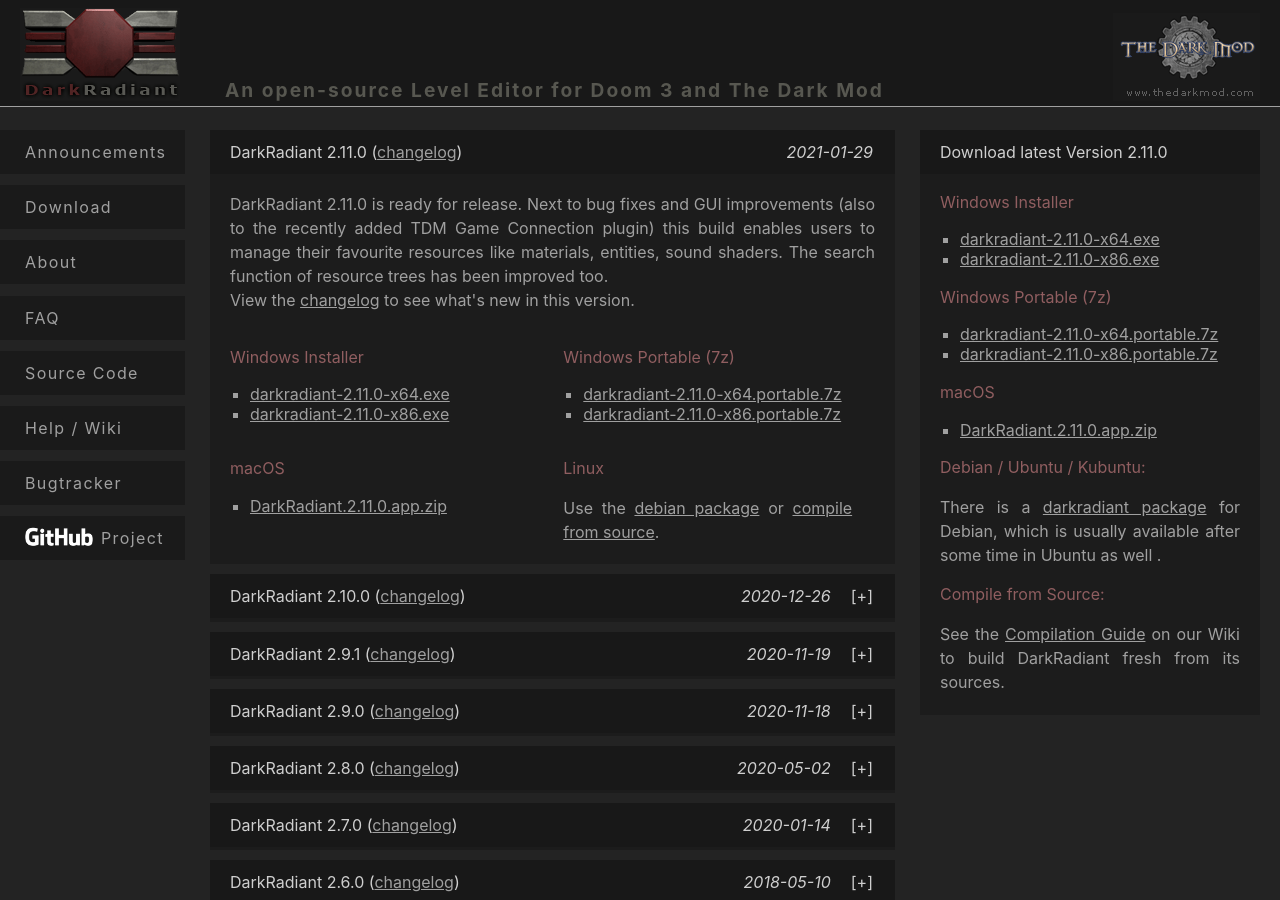
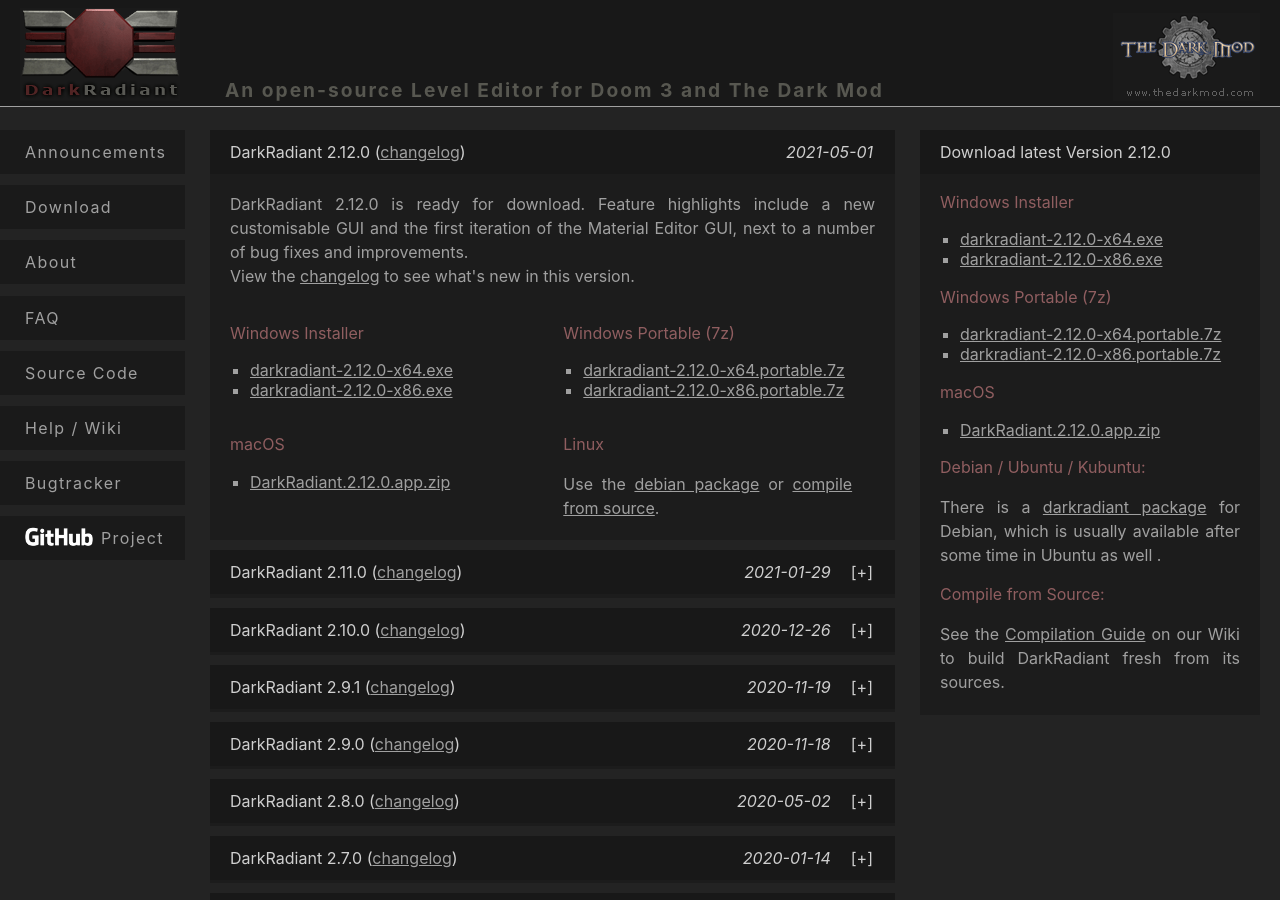
Before and after one commit to codereader/codereader.github.io, a Jekyll site: the page built from download.md, in a window 1280 px wide and 900 px high. Built offline with Jekyll 4.4.1, drawn with Linux system fonts in a browser that asks for light colours.

Commit message:
2.12.0 release

```diff
--- a/_config.yml
+++ b/_config.yml
@@ -20,7 +20,7 @@ description: > # this means to ignore newlines until "baseurl:"
 baseurl: "" # the subpath of your site, e.g. /blog
 url: "" # the base hostname & protocol for your site, e.g. http://example.com
 github_username:  codereader
-dr_latest_ver: 2.11.0
+dr_latest_ver: 2.12.0
 
 # Build settings
 markdown: kramdown
--- a/download.md
+++ b/download.md
@@ -44,6 +44,31 @@ title: DarkRadiant Downloads
 </script>
 
 <div class="section download latest">
+  <h2>
+    <span class="">DarkRadiant 2.12.0</span>
+    <span class="date">2021-05-01</span>
+    <span class="changelog">({% include bugtracker_changelog_link.md version=95 %})</span>
+  </h2>
+  <p>DarkRadiant 2.12.0 is ready for download. Feature highlights include a new customisable GUI and the first iteration of the Material Editor GUI, next to a number of bug fixes and improvements.
+  <br />
+  View the {% include bugtracker_changelog_link.md version=95 %} to see what's new in this version.</p>
+  <div class="col1">
+    {% include download-github-win.md ver='2.12.0' %}
+  </div>
+  <div class="col2">
+    {% include download-github-win-portable.md ver='2.12.0' %}
+  </div>
+  <div class="col1">
+    <h3>macOS</h3>
+    <p><ul><li><a href="https://github.com/codereader/DarkRadiant/releases/download/2.12.0/DarkRadiant.2.12.0.app.zip">DarkRadiant.2.12.0.app.zip</a></li></ul></p>
+  </div>
+  <div class="col2">
+    <h3>Linux</h3>
+    <p>Use the <a href="https://packages.debian.org/sid/darkradiant">debian package</a> or <a href="source.html">compile from source</a>.</p>
+  </div>
+</div>
+
+<div class="section download">
   <h2>
     <span class="">DarkRadiant 2.11.0</span>
     <span class="date">2021-01-29</span>
```
Also changed, not shown: index.md (+10 -0 lines).
